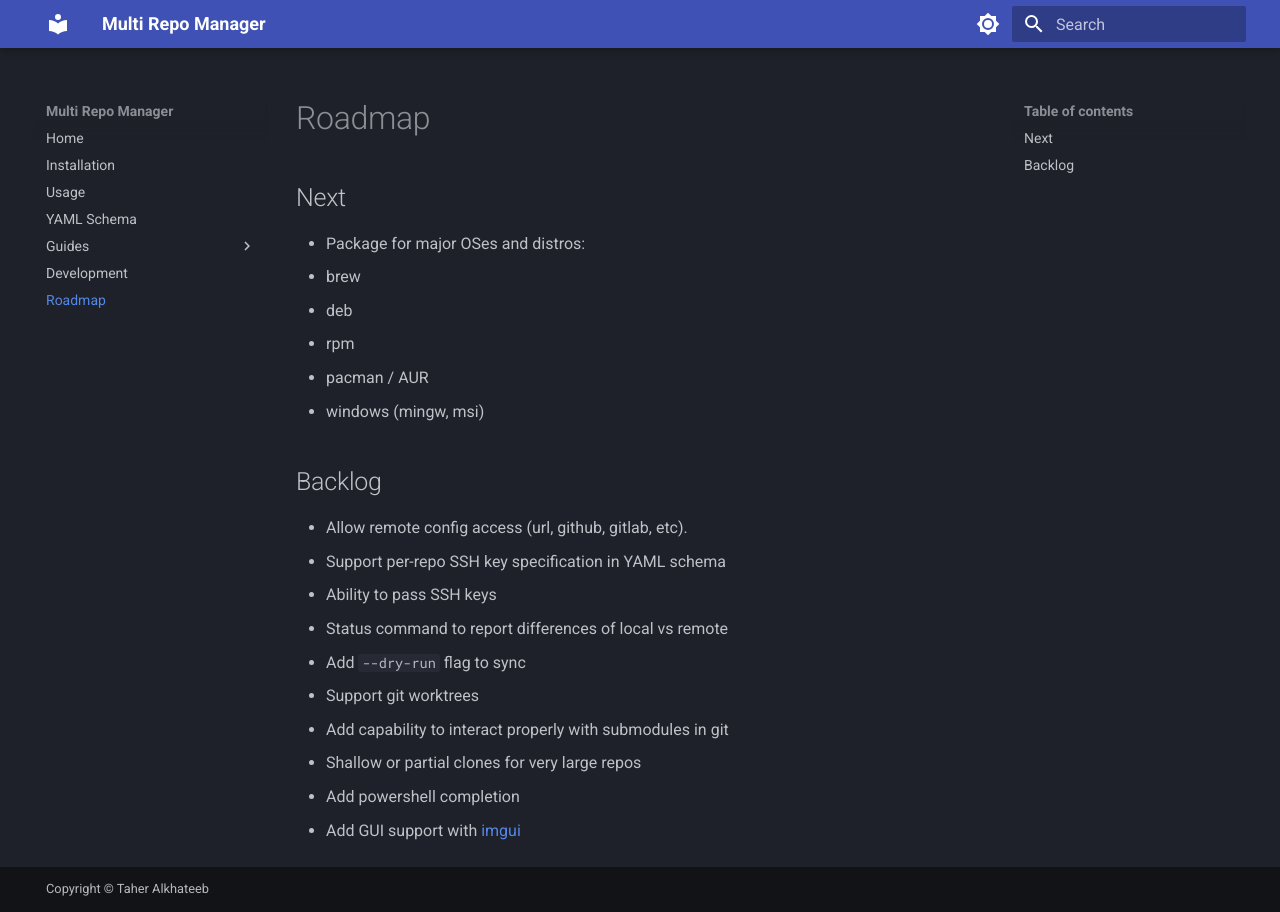
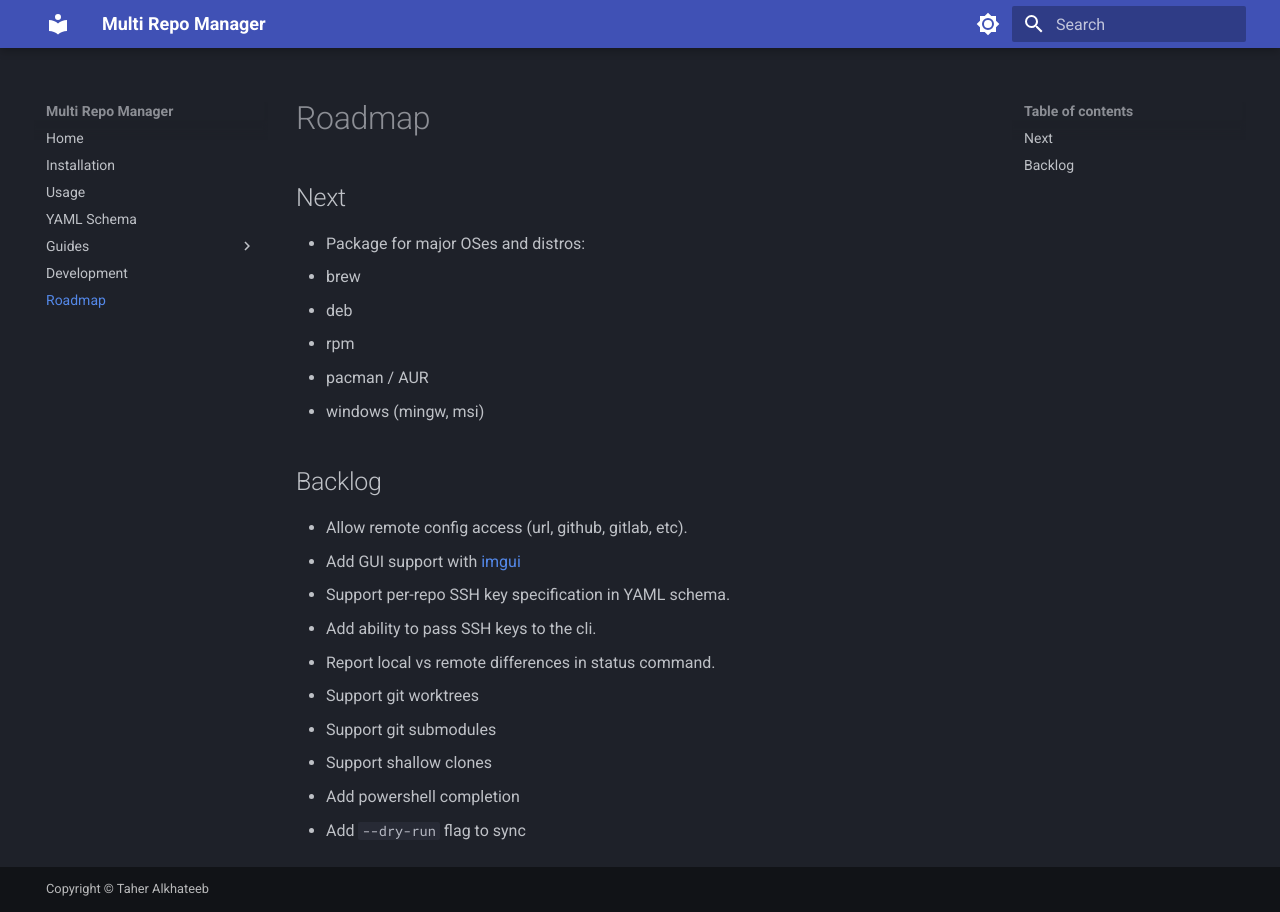
Before and after one commit to pythys/multi-repo-manager, an MkDocs documentation site: the page built from docs/roadmap.md, in a window 1280 px wide. Built offline with MkDocs 1.6.1 and Material for MkDocs 9.7.7, drawn with Linux system fonts in a browser that asks for light colours.

Commit message:
cleanup roadmap

```diff
--- a/docs/roadmap.md
+++ b/docs/roadmap.md
@@ -12,12 +12,12 @@
 ## Backlog
 
 - Allow remote config access (url, github, gitlab, etc).
-- Support per-repo SSH key specification in YAML schema
-- Ability to pass SSH keys
-- Status command to report differences of local vs remote
+- Add GUI support with [imgui](https://github.com/ocornut/imgui)
+- Support per-repo SSH key specification in YAML schema.
+- Add ability to pass SSH keys to the cli.
+- Report local vs remote differences in status command.
+- Support git worktrees
+- Support git submodules
+- Support shallow clones
+- Add powershell completion
 - Add `--dry-run` flag to sync
-- Support git worktrees
-- Add capability to interact properly with submodules in git
-- Shallow or partial clones for very large repos
-- Add powershell completion
-- Add GUI support with [imgui](https://github.com/ocornut/imgui)
```
